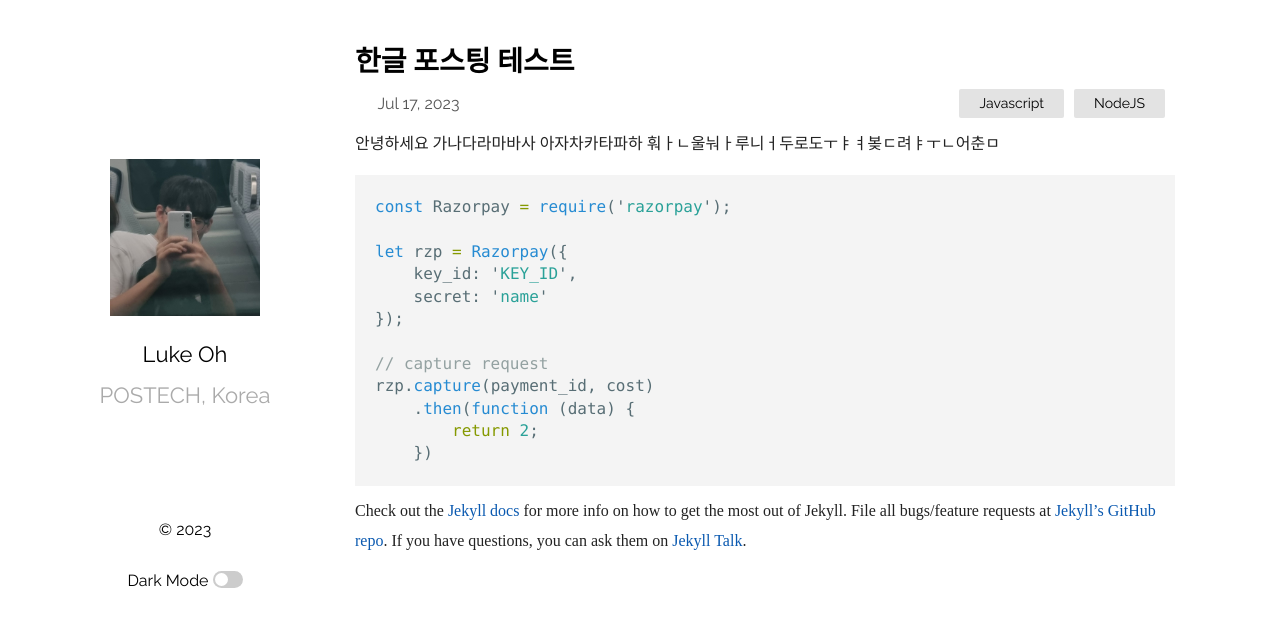
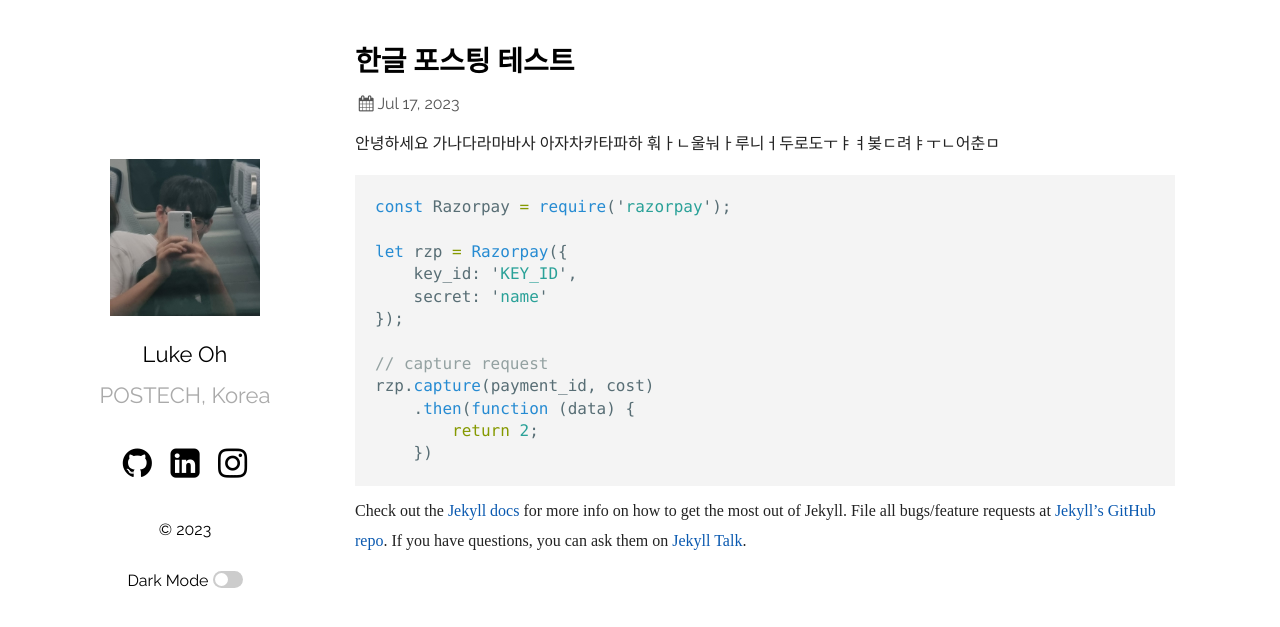
Before and after one commit to owjxyz/owjxyz.github.io, a Jekyll site: the page built from _posts/2023-07-17-korean-test.markdown, in a window 1280 px wide. Shown: the top 627 px of the page. Built offline with Jekyll 4.4.1, drawn with Linux system fonts in a browser that asks for light colours; some web fonts are replaced.

Commit message:
roll back

```diff
--- a/_posts/2023-07-17-korean-test.markdown
+++ b/_posts/2023-07-17-korean-test.markdown
@@ -2,7 +2,7 @@
 layout: post
 title:  "한글 포스팅 테스트"
 date:   2023-07-17 22:11:36 +0900
-categories: Javascript NodeJS
+categories:
 ---
 안녕하세요
 가나다라마바사 아자차카타파하
--- a/_sass/ext/_fonts.scss
+++ b/_sass/ext/_fonts.scss
@@ -23,7 +23,7 @@
 */
 
  [class^="icon-"]:before, [class*=" icon-"]:before {
-  font-family: "Jeju Myeongjo";
+  font-family: "fontello";
   font-style: normal;
   font-weight: normal;
   speak: never;
--- a/_sass/plain.scss
+++ b/_sass/plain.scss
@@ -275,7 +275,7 @@ main {
 }
 
 #posts-label {
-  font-size: 20px;
+  font-size: 15px;
   color: #555;
   text-transform: uppercase;
   letter-spacing: 0.5px;
```
